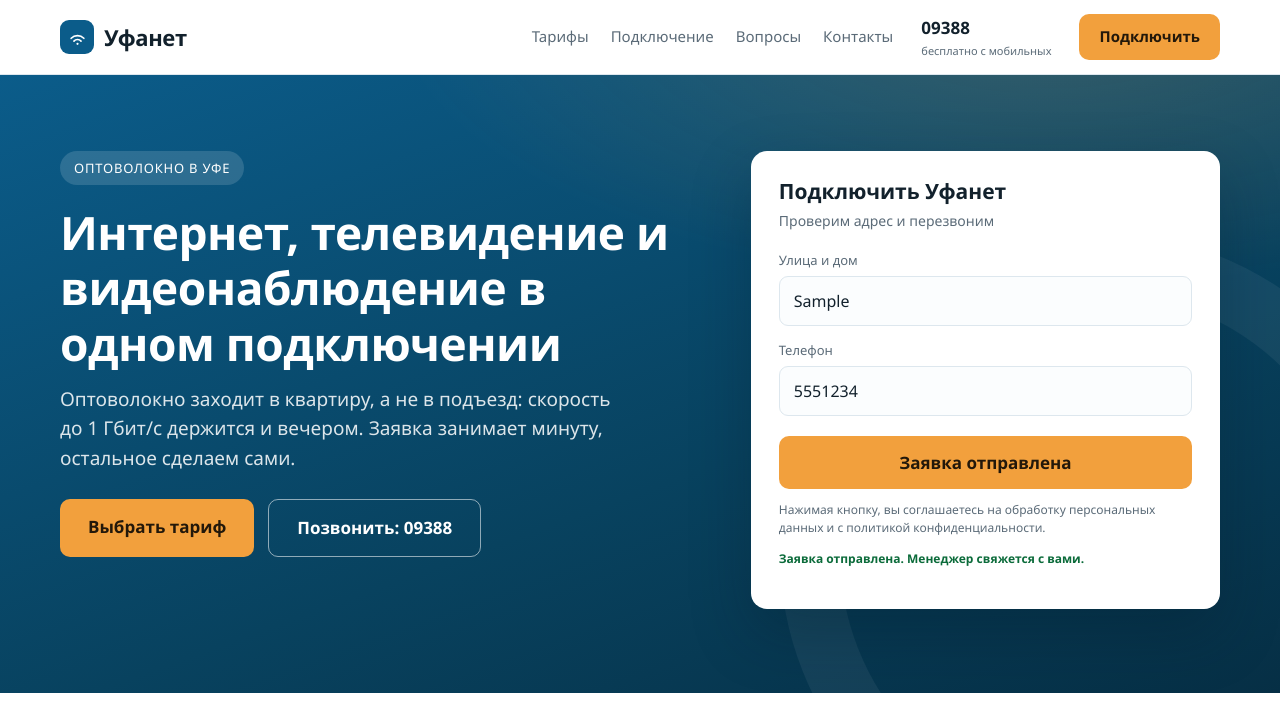
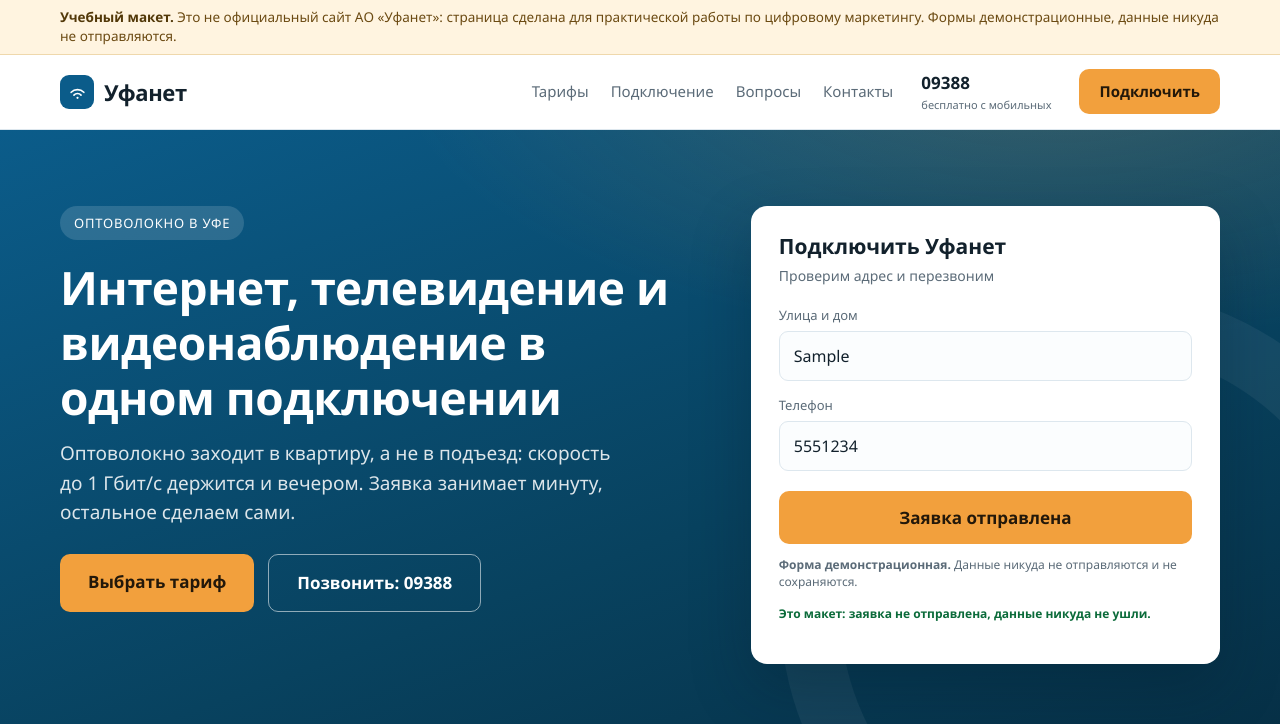
Before and after one commit to arslan-ahmetjanov/landing-study, a plain HTML site: page index.html in a window 1280 px wide. Both pictures are taken after typing "Sample", "5551234" into the empty fields and a click on the button "Проверить адрес". Shown: the top 724 px of the page. Drawn offline with Linux system fonts and the light colour scheme.

Commit message:
fix: учебная пометка на странице, без жалоб и непроверяемых claims

```diff
--- a/index.html
+++ b/index.html
@@ -111,6 +111,12 @@ section { padding: 74px 0; }
 .section-head { max-width: 46em; margin-bottom: 40px; }
 .section-head p { color: var(--muted); font-size: 18px; }
 .soft { background: var(--bg-soft); }
+
+/* плашка учебного макета */
+.notice { background: #FFF4E0; border-bottom: 1px solid #EFD8AC; color: #6B4A12;
+          font-size: 13.5px; line-height: 1.4; padding: 8px 0; }
+.notice .wrap { display: flex; gap: 10px; align-items: baseline; }
+.notice b { color: #523808; }
 
 /* преимущества */
 .adv { display: grid; grid-template-columns: repeat(2, 1fr); gap: 26px; }
@@ -230,6 +236,14 @@ footer a:hover { color: #fff; }
 </head>
 <body>
 
+<div class="notice">
+  <div class="wrap">
+    <span><b>Учебный макет.</b> Это не официальный сайт АО «Уфанет»: страница
+    сделана для практической работы по цифровому маркетингу. Формы демонстрационные,
+    данные никуда не отправляются.</span>
+  </div>
+</div>
+
 <header>
   <div class="wrap nav">
     <div class="logo"><span class="logo-mark"><svg width="19" height="19" viewBox="0 0 24 24" fill="none" stroke="#ffffff" stroke-width="2.1" stroke-linecap="round"><path d="M4 13a11 11 0 0 1 16 0"/><path d="M7.5 16.6a6 6 0 0 1 9 0"/><circle cx="12" cy="20" r="1.4" fill="#ffffff" stroke="none"/></svg></span>Уфанет</div>
@@ -269,10 +283,10 @@ footer a:hover { color: #fff; }
                  placeholder="+7 (___) ___-__-__" required>
         </div>
         <button class="btn" type="submit">Проверить адрес</button>
-        <p class="agree">Нажимая кнопку, вы соглашаетесь на обработку персональных данных
-        и с политикой конфиденциальности.</p>
+        <p class="agree"><b>Форма демонстрационная.</b> Данные никуда не отправляются
+        и не сохраняются.</p>
         <p class="agree" id="lead-ok" style="display:none;color:#0b6b3a;font-weight:600">
-          Заявка отправлена. Менеджер свяжется с вами.</p>
+          Это макет: заявка не отправлена, данные никуда не ушли.</p>
       </form>
 
   </div>
@@ -308,7 +322,7 @@ footer a:hover { color: #fff; }
           <ul><li>Подключение бесплатно</li><li>Wi-Fi роутер в аренду</li><li>Смена тарифа в приложении</li></ul>
           <a class="btn" href="#lead">Подключить</a>
         </article>
-        <article class="tariff hit"><span class='badge'>Выбирают чаще</span>
+        <article class="tariff hit"><span class='badge'>Для дома и работы</span>
           <div class="speed">700 Мбит/с</div>
           <div class="name">Выгодный</div>
           <div class="price">775 <small>₽/мес.</small></div>
@@ -386,10 +400,10 @@ footer a:hover { color: #fff; }
                  placeholder="+7 (___) ___-__-__" required>
         </div>
         <button class="btn" type="submit">Оставить заявку</button>
-        <p class="agree">Нажимая кнопку, вы соглашаетесь на обработку персональных данных
-        и с политикой конфиденциальности.</p>
+        <p class="agree"><b>Форма демонстрационная.</b> Данные никуда не отправляются
+        и не сохраняются.</p>
         <p class="agree" id="lead2-ok" style="display:none;color:#0b6b3a;font-weight:600">
-          Заявка отправлена. Менеджер свяжется с вами.</p>
+          Это макет: заявка не отправлена, данные никуда не ушли.</p>
       </form>
 
   </div>
@@ -416,8 +430,9 @@ footer a:hover { color: #fff; }
     </div>
   </div>
   <div class="wrap foot-bottom">
-    <span>© Уфанет. Учебный макет посадочной страницы для практической работы</span>
-    <span>Политика конфиденциальности · Согласие на обработку данных</span>
+    <span>© Уфанет. Учебный макет посадочной страницы для практической работы
+    по дисциплине «Цифровой маркетинг»</span>
+    <span>Права на обозначение «Уфанет» принадлежат АО «Уфанет»</span>
   </div>
 </footer>
 
```
